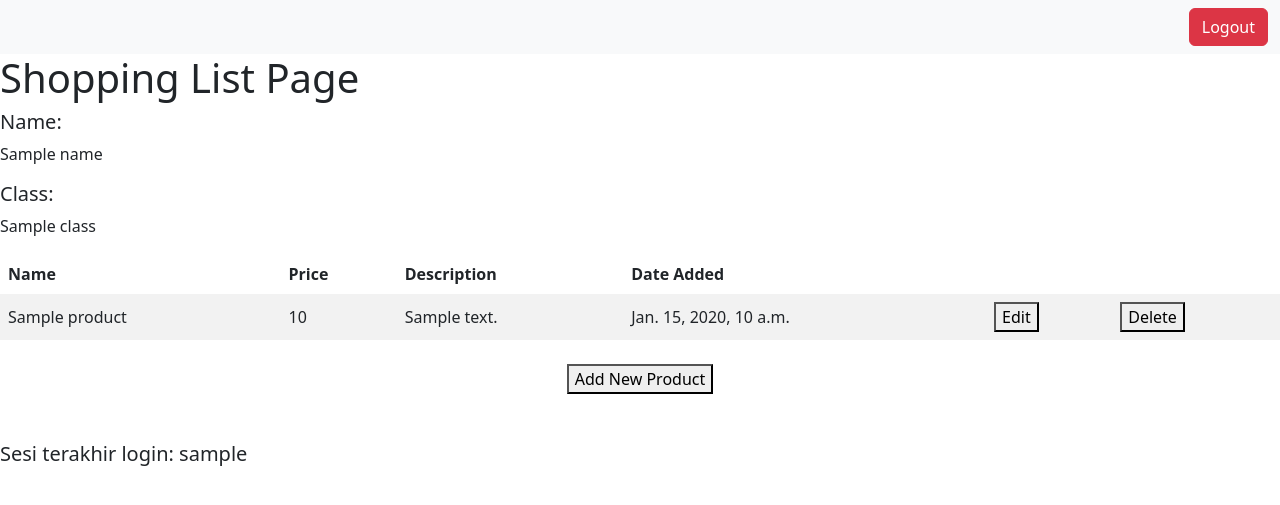
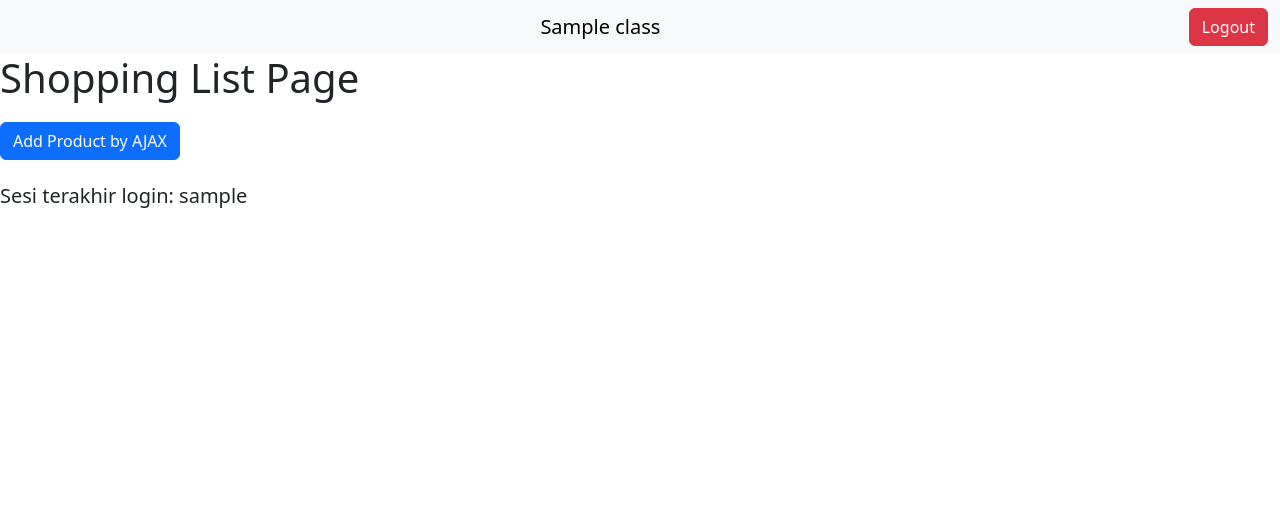
Before and after one commit to ternaksapi/shopping-list, a Django app: template main/templates/main.html in a window 1280 px wide. Shown: the top 505 px of the page. Run offline with Django 4.2, Linux system fonts and the light colour scheme; the template is opened without the code that fills it: most values are stand-ins (such as "Sample title", 1, 10 or a date in 2020).

Commit message:
Tutorial 5 Selesai

```diff
--- a/main/templates/main.html
+++ b/main/templates/main.html
@@ -4,6 +4,7 @@
 <nav class="navbar navbar-expand-lg bg-body-tertiary">
     <div class="container-fluid">
     <span class="navbar-brand mb-0 h1">{{ request.user.username }}</span>
+    <span class ="navbar-brand mb-0 h1">{{ class }}</span>
     <a class="nav-link" href="{% url 'main:logout' %}">
         <button class="btn btn-danger">Logout</button>
     </a>
@@ -11,74 +12,136 @@
     </div>
   </nav>
     <h1>Shopping List Page</h1>
-
+<!--
     <h5>Name:</h5>
     <p>{{name}}</p>
 
     <h5>Class:</h5>
-    <p>{{class}}</p>
-<table>
-    <tr>
-        <th>Name</th>
-        <th>Price</th>
-        <th>Description</th>
-        <th>Date Added</th>
-    </tr>
+    <p>{{class}}</p> -->
 
-    {% comment %} Berikut cara memperlihatkan data produk di bawah baris ini {% endcomment %}
+<body>
+<table id="product_table"></table>
+<div class="modal fade" id="exampleModal" tabindex="-1" aria-labelledby="exampleModalLabel" aria-hidden="true">
+    <div class="modal-dialog">
+        <div class="modal-content">
+            <div class="modal-header">
+                <h1 class="modal-title fs-5" id="exampleModalLabel">Add New Product</h1>
+                <button type="button" class="btn-close" data-bs-dismiss="modal" aria-label="Close"></button>
+            </div>
+            <div class="modal-body">
+                <form id="form" onsubmit="return false;">
+                    {% csrf_token %}
+                    <div class="mb-3">
+                        <label for="name" class="col-form-label">Name:</label>
+                        <input type="text" class="form-control" id="name" name="name"></input>
+                    </div>
+                    <div class="mb-3">
+                        <label for="price" class="col-form-label">Price:</label>
+                        <input type="number" class="form-control" id="price" name="price"></input>
+                    </div>
+                    <div class="mb-3">
+                        <label for="description" class="col-form-label">Description:</label>
+                        <textarea class="form-control" id="description" name="description"></textarea>
+                    </div>
+                    <div>
+                        <button type="button" class="btn btn-danger" id="button_delete" data-bs-dismiss="modal">Delete Product</button>
+                    </div>
+                </form>
+            </div>
+            <div class="modal-footer">
+                <button type="button" class="btn btn-secondary" data-bs-dismiss="modal">Close</button>
+                <button type="button" class="btn btn-primary" id="button_add" data-bs-dismiss="modal">Add Product</button>
+            </div>
+        </div>
+    </div>
+</div>
+<button type="button" class="btn btn-primary" data-bs-toggle="modal" data-bs-target="#exampleModal">Add Product by AJAX</button>
 
-    {% for product in products %}
-        <tr>
-            <td>{{product.name}}</td>
-            <td>{{product.price}}</td>
-            <td>{{product.description}}</td>
-            <td>{{product.date_added}}</td>
-            <td>
-                <a href="{% url 'main:edit_product' product.pk %}">
-                    <button>
-                        Edit
-                    </button>
-                </a>
-            </td>
-            <td>
-                <a href="{% url 'main:delete_product' product.pk %}">
-                      <button>
-                          Delete
-                      </button>
-                  </a>
-            </td>
-        </tr>
-    {% endfor %}
-</table>
-
+<br>
+<br>
 <style>
-    table {
+    /* Add custom CSS styles for your table */
+    #product_table {
+        width: 100%;
         border-collapse: collapse;
-        width: 100%;
+        margin-top: 20px;
     }
 
-    th, td {
+    #product_table th,
+    #product_table td {
+        border: 1px solid #ddd;
+        padding: 8px;
         text-align: left;
-        padding: 8px;
     }
 
-    tr:nth-child(even) {
+    #product_table th {
         background-color: #f2f2f2;
+        font-weight: bold;
+    }
+
+    /* Style the modal button */
+    #exampleModalButton {
+        margin-top: 20px;
     }
 </style>
+<h5>Sesi terakhir login: {{ last_login }}</h5>
+<script>
+    async function getProducts() {
+        return fetch("{% url 'main:get_product_json' %}").then((res) => res.json())
+    }
+    async function refreshProducts() {
+        document.getElementById("product_table").innerHTML = ""
+        const products = await getProducts()
+        let htmlString = `<tr>
+            <th>Name</th>
+            <th>Price</th>
+            <th>Description</th>
+            <th>Date Added</th>
+            <th>Edit</th>
+        </tr>`
+        products.forEach((item) => {
+            htmlString += `\n<tr>
+            <td>${item.fields.name}</td>
+            <td>${item.fields.price}</td>
+            <td>${item.fields.description}</td>
+            <td>${item.fields.date_added}</td>
+            <td><button type="button" class="btn btn-primary" data-bs-toggle="modal" data-bs-target="#exampleModal" onclick="document.getElementById('name').value='${item.fields.name}';document.getElementById('price').value='${item.fields.price}';document.getElementById('description').value='${item.fields.description}';">Edit</button></td>
+        </tr>`
+        })
 
-<br />
+        document.getElementById("product_table").innerHTML = htmlString
+    }
 
-<div class="text-center">
-    <a href="{% url 'main:create_product' %}">
-        <button>
-            Add New Product
-        </button>
-    </a>
-</div>
-</a>
-<br>
-<br>
-<h5>Sesi terakhir login: {{ last_login }}</h5>
+    refreshProducts()
+    function addProduct() {
+        fetch("{% url 'main:add_product_ajax' %}", {
+            method: "POST",
+            body: new FormData(document.querySelector('#form'))
+        }).then(refreshProducts)
+
+        document.getElementById("form").reset()
+        return false
+    }
+    document.getElementById("button_add").onclick = addProduct
+
+    function deleteProduct() {
+        const productId = document.getElementById("id").value
+        fetch("{% url 'main:delete_product_ajax' %}", {
+            method: "POST",
+            body: JSON.stringify({
+                id: productId
+            }),
+            headers: {
+                'Content-Type': 'application/json',
+                "X-CSRFToken": "{{ csrf_token }}"
+            }
+        }).then(refreshProducts)
+
+        document.getElementById("form").reset()
+        return false
+    }
+    document.getElementById("button_delete").onclick = deleteProduct
+</script>
+
 
 {% endblock content %}
```
Also changed, not shown: main/urls.py (+5 -2 lines), main/views.py (+28 -0 lines), 2 other files.
